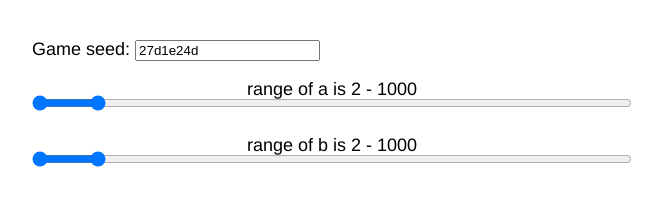
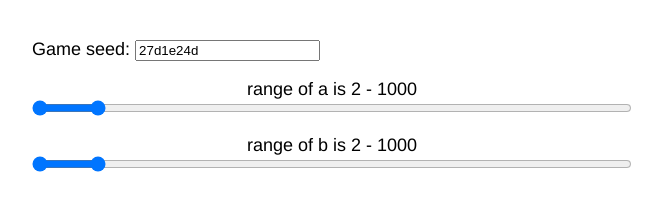
Before and after one commit to bobermilk/mental-arithmetic, a Flask app: page / in a window 1280 px wide. Shown: the top 207 px of the page, without its empty margins (308-970 px from the left). Run offline with Flask 2, Linux system fonts and the light colour scheme; some libraries are stand-ins or nearby versions.

Commit message:
misc css changes

```diff
--- a/static/style.css
+++ b/static/style.css
@@ -55,7 +55,7 @@ section.range-slider input {
     position: absolute;
     overflow: hidden;
     left: 0;
-    top: 15px;
+    top: 20px;
     width: 600px;
     outline: none;
     height: 18px;
--- a/templates/arithmetic.html
+++ b/templates/arithmetic.html
@@ -54,7 +54,7 @@
 					</label>
 				</dt>
 			</dl>
-			<dl style="display: inline-block; margin-left: 36px" ;">
+			<dl style="display: inline-block; margin-left: 36px; margin-top: 39px; vertical-align: top;">
 				<dt>
 					<label>
 						<input name="exponent" type="checkbox">
```
